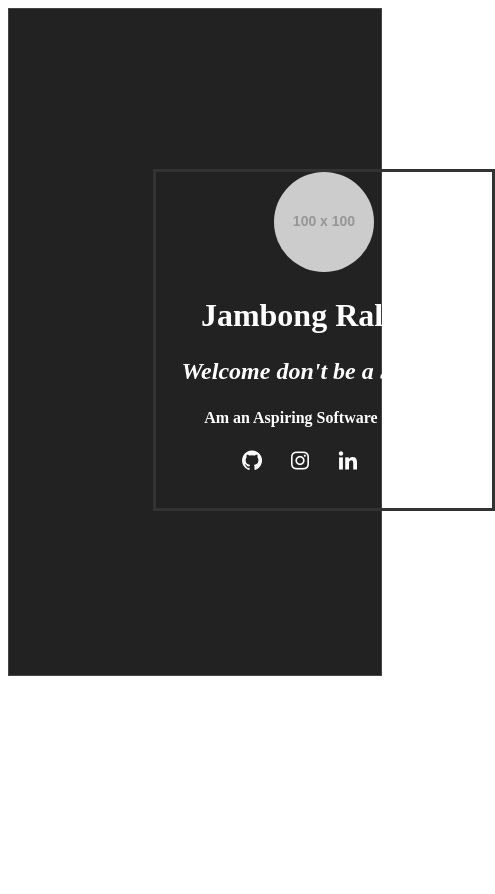
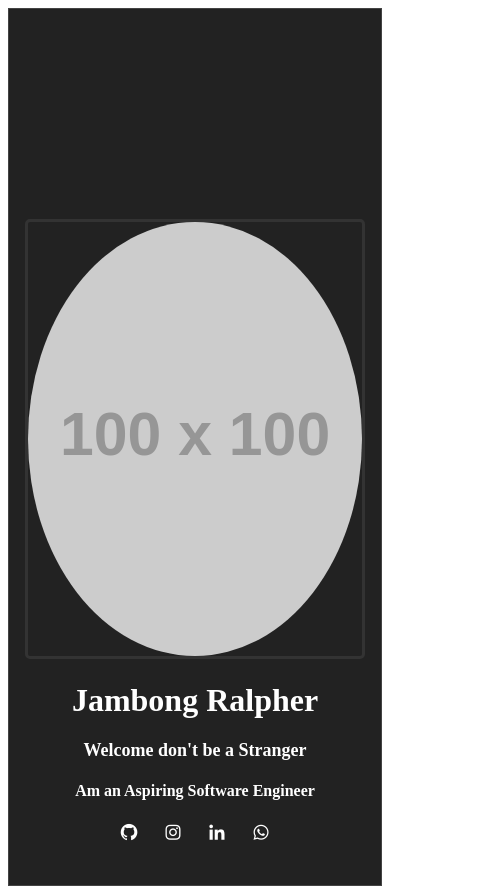
Before and after one commit to Ralpher22/my-portfolio, a plain HTML site: page index.html in a window 390 px wide. Shown: the whole page, 495 px wide, since content can reach past the window. Before the commit the page ends 844 px from the top, so only its background shows below. Drawn offline with nearby package versions, Linux system fonts and the light colour scheme; placeholder pictures from the web are drawn by us.

Commit message:
Added Responsiveness

```diff
--- a/index.html
+++ b/index.html
@@ -9,7 +9,13 @@
     .main-container {
       background-color: #222;
       border: 1px solid #444;
-      padding: 144px;
+      padding: 1rem;
+      /* Use padding instead of fixed pixel values for flexibility */
+      display: flex;
+      flex-direction: column;
+      justify-content: center;
+      align-items: center;
+      height: 100vh; /* Ensure it fills the viewport height */
     }
 
     .container {
@@ -17,69 +23,60 @@
       margin-bottom: 20px;
       border: 3px solid #333;
       box-shadow: #555;
-       margin: auto;
-       margin-bottom: 20px;
-       width: 21rem;
-       height: 21rem;
-       margin-top: 1rem;
+      max-width: 500px; /* Set a maximum width for larger screens */
+      border-radius: 5px; /* Add some rounded corners */
+    }
+
+    .container img {
+      width: 100%;
+      height: 100%;
+      object-fit: cover;
+      border-radius: 50%;
     }
 
     .container p {
       color: #fff;
-      font-size: 24px;
+      font-size: 18px;
       font-weight: bold;
     }
 
     .container a {
       margin: 0 10px;
       color: #fff;
-      font-size: 18px;
+      font-size: 16px;
+      text-decoration: none;
     }
 
     .container a i {
-      font-size: 24px;
+      font-size: 20px;
     }
 
-    .profile-picture {
-      width: 100px;
-      height: 100px;
-      border-radius: 50%;
-      object-fit: cover;
+    h1, h4 {
+      color: #fff;
+      text-align: center;
     }
 
-    .profile-picture-upload {
-      cursor: pointer;
+    @media (max-width: 768px) {
+      .container {
+        margin-bottom: 1rem;
       }
-    p{
-        color: #fff;
-        font-weight: 300;
-        font-style: oblique;
-    }
-    h1{
-      color: #fff;
-      font-weight: 600;
-    }
-    h4{
-    color: #fff;
     }
   </style>
 </head>
 <body>
   <div class="main-container">
-
     <div class="container">
-        <div class="profile-picture-upload">
       <img src="https://via.placeholder.com/100x100" alt="Profile Picture" class="profile-picture">
-          </div>
-
       <h1>Jambong Ralpher</h1>
       <p>Welcome don't be a Stranger</p>
       <h4>Am an Aspiring Software Engineer</h4>
+      <div class="social-links">
         <a href="https://github.com/Ralpher22" target="_blank"><i class="bx bxl-github"></i></a>
-      <a href="https://www.instagram.com/your-instagram" target="_blank"><i class="bx bxl-instagram"></i></a>
+        <a href="https://www.instagram.com/Ralpher_studio" target="_blank"><i class="bx bxl-instagram"></i></a>
         <a href="https://www.linkedin.com/in/jambong-ralpher-375a68267/" target="_blank"><i class="bx bxl-linkedin"></i></a>
         <a href="https://wa.me/237658829883" target="_blank"><i class="bx bxl-whatsapp"></i></a>
       </div>
     </div>
+  </div>
 </body>
 </html>
```
Lines whose indentation alone changed are shown as unchanged.
